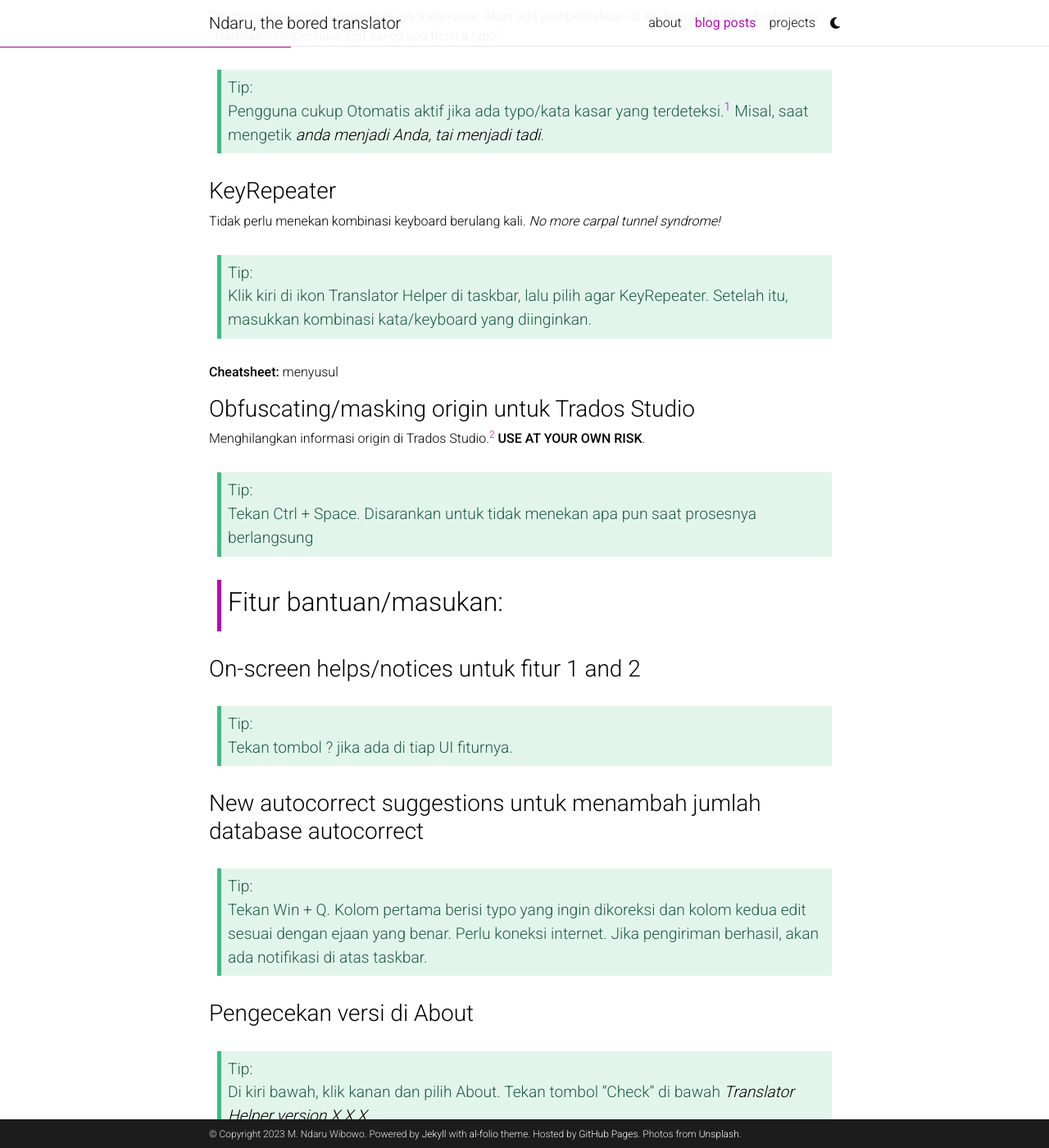
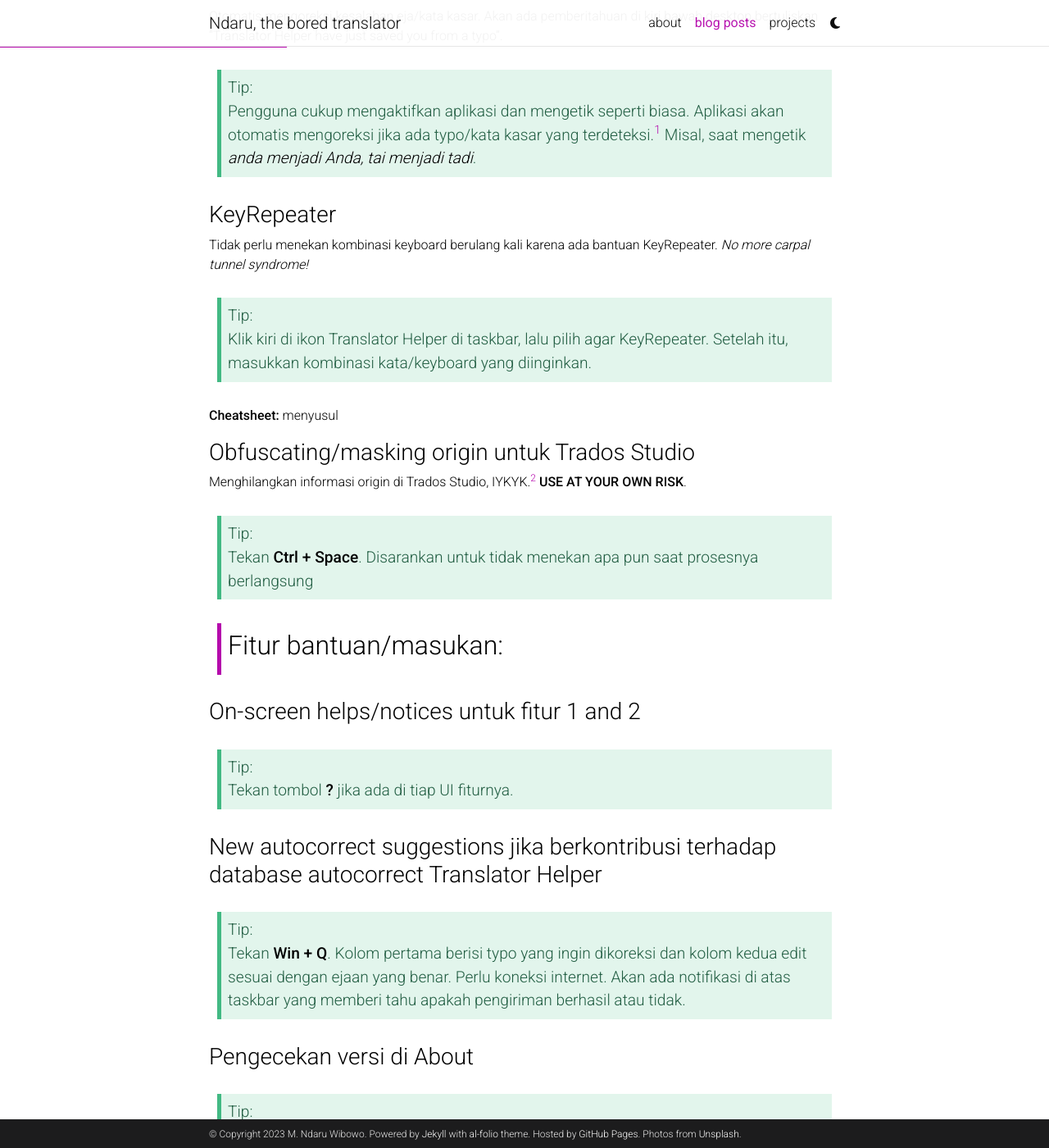
Before and after one commit to ndaruwibowo/ndaruwibowo.github.io, a Jekyll site: the page built from _posts/2023-12-4-translator-helper-help.md, in a window 1280 px wide and 1400 px high, scrolled down 530 px. Shown: the whole window at 82% size. Built offline with Jekyll 4.4.1, drawn with Linux system fonts in a browser that asks for light colours; comment, search, counter and statistics services are not loaded; a style sheet for code colours, icons or effects is not loaded; some of the changed text lies outside the part shown.

Commit message:
Update 2023-12-4-translator-helper-help.md

```diff
--- a/_posts/2023-12-4-translator-helper-help.md
+++ b/_posts/2023-12-4-translator-helper-help.md
@@ -19,12 +19,12 @@
 
 > Tip:
 >
-> Pengguna cukup Otomatis aktif jika ada typo/kata kasar yang terdeteksi.[^1] Misal, saat mengetik *anda menjadi Anda, tai menjadi tadi*.
+> Pengguna cukup mengaktifkan aplikasi dan mengetik seperti biasa. Aplikasi akan otomatis mengoreksi jika ada typo/kata kasar yang terdeteksi.[^1] Misal, saat mengetik *anda menjadi Anda, tai menjadi tadi*.
 {: .block-tip }
 
 ### KeyRepeater
 
-Tidak perlu menekan kombinasi keyboard berulang kali. *No more carpal tunnel syndrome!*
+Tidak perlu menekan kombinasi keyboard berulang kali karena ada bantuan KeyRepeater. *No more carpal tunnel syndrome!*
 
 > Tip:
 >
@@ -35,11 +35,11 @@
 
 ### Obfuscating/masking origin untuk Trados Studio
 
-Menghilangkan informasi origin di Trados Studio.[^2] **USE AT YOUR OWN RISK**.
+Menghilangkan informasi origin di Trados Studio, IYKYK.[^2] **USE AT YOUR OWN RISK**.
 
 > Tip:
 >
-> Tekan Ctrl + Space. Disarankan untuk tidak menekan apa pun saat prosesnya berlangsung
+> Tekan **Ctrl + Space**. Disarankan untuk tidak menekan apa pun saat prosesnya berlangsung
 {: .block-tip }
 
 > ## Fitur bantuan/masukan:
@@ -48,28 +48,28 @@
 
 > Tip:
 >
-> Tekan tombol ? jika ada di tiap UI fiturnya.
+> Tekan tombol **?** jika ada di tiap UI fiturnya.
 {: .block-tip }
 
-### New autocorrect suggestions untuk menambah jumlah database autocorrect
+### New autocorrect suggestions jika berkontribusi terhadap database autocorrect Translator Helper
 
 > Tip:
 >
-> Tekan Win + Q. Kolom pertama berisi typo yang ingin dikoreksi dan kolom kedua edit sesuai dengan ejaan yang benar. Perlu koneksi internet. Jika pengiriman berhasil, akan ada notifikasi di atas taskbar.
+> Tekan **Win + Q**. Kolom pertama berisi typo yang ingin dikoreksi dan kolom kedua edit sesuai dengan ejaan yang benar. Perlu koneksi internet. Akan ada notifikasi di atas taskbar yang memberi tahu apakah pengiriman berhasil atau tidak.
 {: .block-tip }
 
 ### Pengecekan versi di About
 
 > Tip:
 >
-> Di kiri bawah, klik kanan dan pilih About. Tekan tombol "Check" di bawah *Translator Helper version X.X.X*.
+> Di kiri bawah, klik kanan dan pilih **About**. Tekan tombol **Check** di bawah *Translator Helper version X.X.X*.
 {: .block-tip }
 
 ### Menambahkan fitur Suspend untuk menghentikan semua autocorrection jika diperlukan
 
 > Tip:
 >
-> Di ikon tray Translator Helper, klik kanan lalu pilih **Suspend** untuk menjeda semua autocorrection dan tekan **Unsuspend** untuk membatalkan jeda. Icon akan berubah menjadi **S** dengan warna hijau. (Patch berikutnya akan menghilangkan ini agar tidak membingungkan pengguna)
+> Di ikon tray Translator Helper, klik kanan lalu pilih **Suspend** untuk menjeda semua autocorrection dan tekan **Unsuspend** untuk membatalkan jeda. Icon akan berubah menjadi **S** dengan warna hijau.
 {: .block-tip }
 
 - User feedback (next update)
@@ -80,10 +80,10 @@
 
 > ## Fitur keamanan
 
-- Pw based login (current version):
+- Pw-based login (current version):
 Pengguna memasukkan sandi agar bisa menggunakan aplikasi.
 
-- License based (next major version)
+- License-based (next major version)
 
 > ## Informasi lain
 
```
